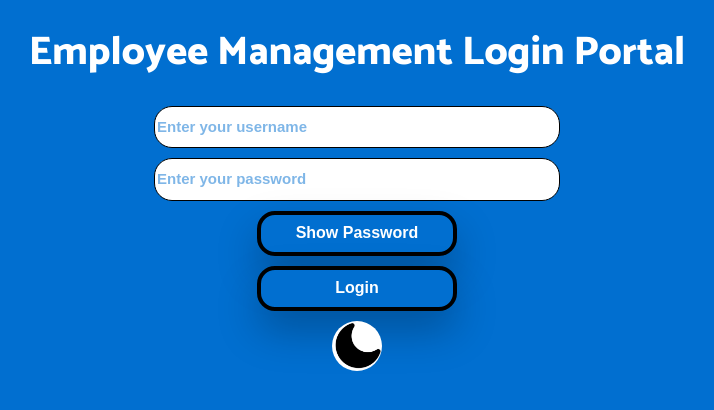
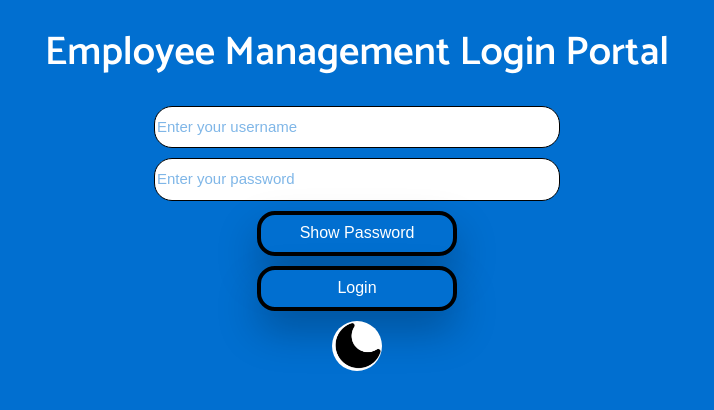
Before and after one commit to hectormorenosoftware/react-nodejs-nosql-example, a React app in the folder ui/: page /#/ in a window 1280 px wide. Shown: the top 410 px of the page, without its empty margins (283-997 px from the left). Built offline with nearby package versions, Linux system fonts and the light colour scheme.

Commit message:
Added keyframes for warnings

```diff
--- a/ui/src/index.css
+++ b/ui/src/index.css
@@ -6,7 +6,7 @@ body {
   line-height: 1.3;
   background-color: #016fd0;
   color: white;
-  font-weight: 700;
+  font-weight: 500;
 }
 
 .table-data {
@@ -20,6 +20,7 @@ th,
 td {
   border: 1px solid black;
   border-spacing: 0;
+  font-weight: 500;
 }
 
 .heading-subject {
@@ -41,14 +42,10 @@ h4,
 h5,
 h6 {
   font-family: "Catamaran";
-  font-weight: 750 !important;
+  font-weight: 550 !important;
 }
 
 .form-warning {
-  color: yellow;
-}
-
-.form-errors {
   color: yellow;
 }
 
@@ -86,7 +83,7 @@ h6 {
   height: 38.5px;
   width: 50%;
   align-self: center;
-  font-weight: 800;
+  font-weight: 500;
   font-size: 1rem;
 }
 
@@ -109,7 +106,7 @@ input::placeholder {
   border: 4px solid black;
   background-color: #016fd0;
   cursor: pointer;
-  font-weight: 800;
+  font-weight: 500;
   font-size: 1rem;
   box-shadow: 0 20px 40px rgba(0, 0, 0, 0.25);
   transition: 0.8s cubic-bezier(0.2, 0.8, 0.2, 1);
@@ -130,7 +127,7 @@ input::placeholder {
   border: 4px solid white;
   background-color: #1d2a35;
   cursor: pointer;
-  font-weight: 800;
+  font-weight: 500;
   font-size: 1rem;
   box-shadow: 0 20px 40px rgba(0, 0, 0, 0.25);
   transition: 0.8s cubic-bezier(0.2, 0.8, 0.2, 1);
@@ -150,9 +147,9 @@ input::placeholder {
   color: white;
   border-radius: 18px;
   border: 4px solid black;
-  background-color: red;
+  background-color: #de0a26;
   cursor: pointer;
-  font-weight: 800;
+  font-weight: 500;
   font-size: 1rem;
   box-shadow: 0 20px 40px rgba(0, 0, 0, 0.25);
   transition: 0.8s cubic-bezier(0.2, 0.8, 0.2, 1);
@@ -161,7 +158,7 @@ input::placeholder {
 .delete-button:hover {
   transform: scale(1.1, 1.1);
   box-shadow: 0 30px 60px rgba(0, 0, 0, 0.5);
-  color: red;
+  color: #de0a26;
   background-color: white;
 }
 
@@ -216,6 +213,12 @@ input::placeholder {
 
 .deleted-employee-message {
   opacity: 0;
-  animation: BlinkingAnimation 4s linear infinite;
+  animation: BlinkingAnimation 1.7s linear infinite;
   text-align: center;
 }
+
+.form-errors {
+  opacity: 0;
+  color: yellow;
+  animation: BlinkingAnimation 1.7s linear infinite;
+}
--- a/ui/src/utils/index.js
+++ b/ui/src/utils/index.js
@@ -5,7 +5,7 @@ export const emailRegexPattern = /^[a-zA-Z0-9]+@[a-z]+\.[a-z]{0,80}$/;
 export const slackRegexPattern = /^[a-zA-Z]{0,20}$/;
 export const companyRoleRegexPattern = /^[a-zA-z ]{0,80}$/;
 export const passwordRegexPattern = /^[a-zA-Z0-9]{0,20}$/;
-export const lastNameRegexPattern = /^[a-zA-Z0-9 ]{0,25}$/;
+export const lastNameRegexPattern = /^[a-zA-Z ]{0,40}$/;
 
 export function addASpace(str) {
   let response = str.replace(/([A-Z])/g, " $&");
```
Also changed, not shown: 2 other files (tests, documents, lock files or other folders).
